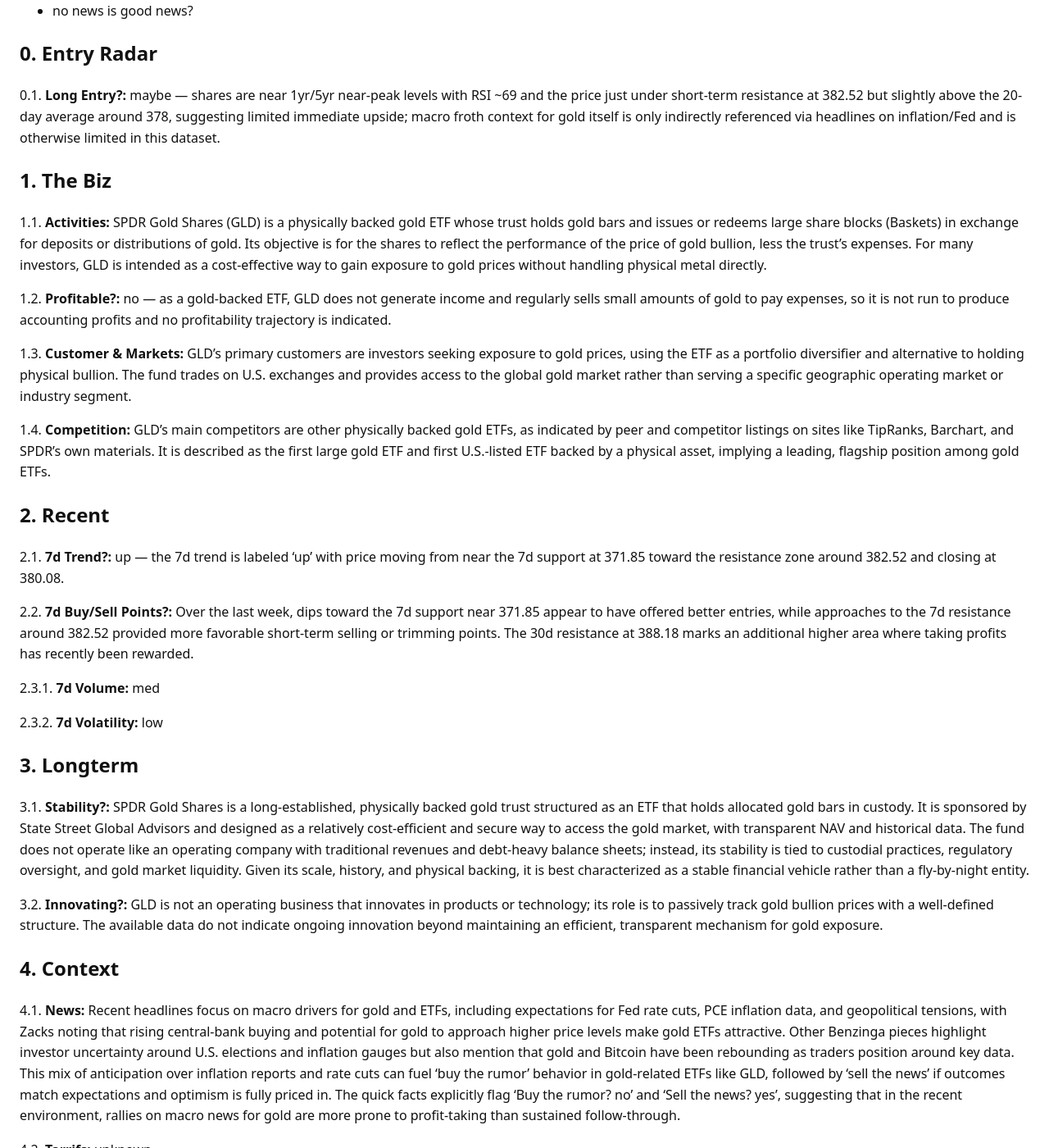
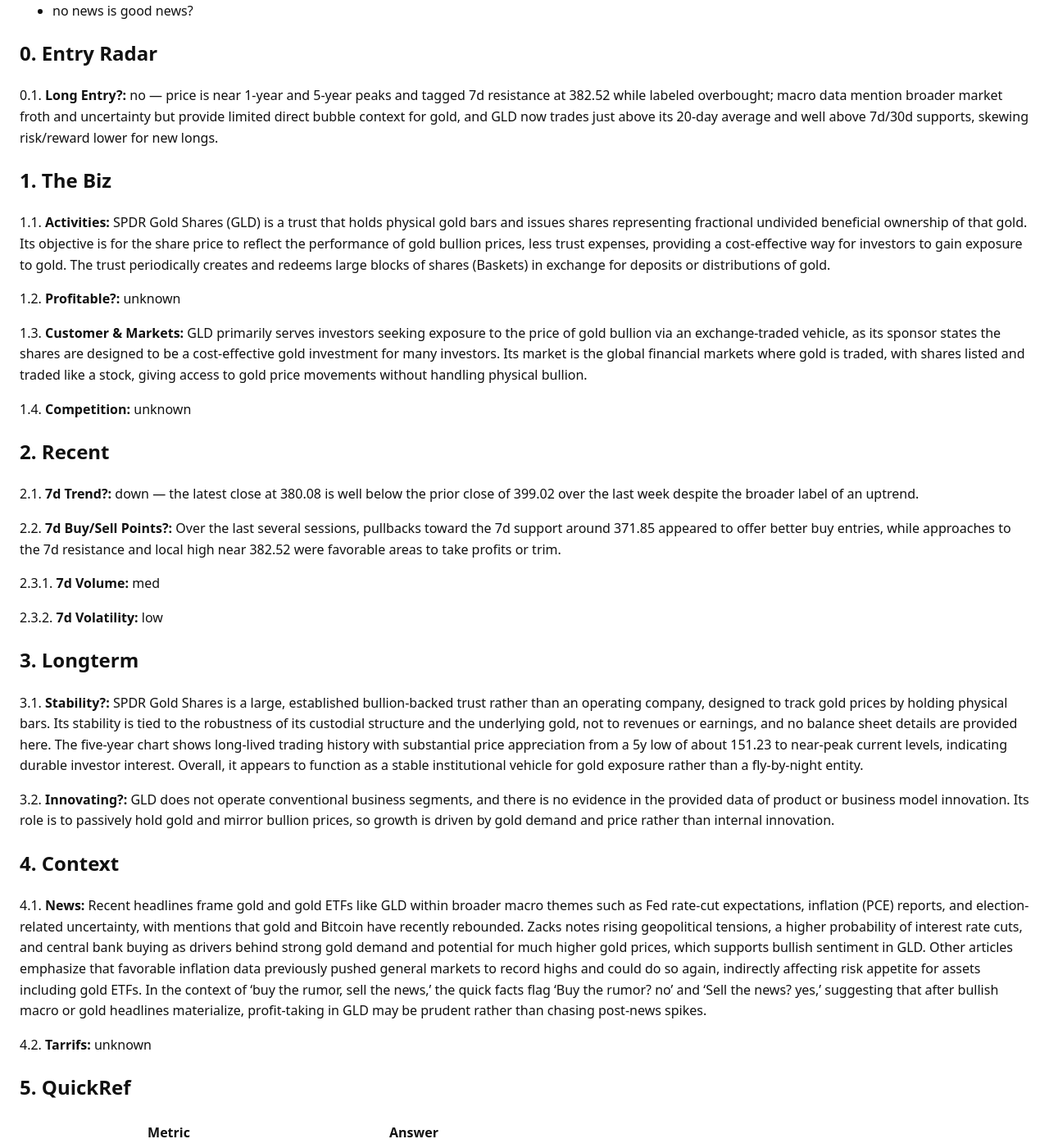
Before and after one commit to ryness/stonks, a Jekyll site: the page built from _reports/GLD.md, in a window 1280 px wide and 1400 px high, scrolled down 411 px. Shown: the whole window at 82% size. Built offline with Jekyll 4.4.1, drawn with Linux system fonts in a browser that asks for light colours; some of the changed text lies outside the part shown.

Commit message:
Update report: rotation+GodsEye

```diff
--- a/_reports/GLD.md
+++ b/_reports/GLD.md
@@ -2,11 +2,11 @@
 layout: default
 title: "GLD Stock Report"
 ticker: "GLD"
-date: 2025-12-16
-generated_at: 2025-12-16T01:42:30.828321+00:00
-runtime_seconds: 32.11
+date: 2025-12-20
+generated_at: 2025-12-20T15:19:24.756969+00:00
+runtime_seconds: 28.01
 raw_markdown: |
-  **Generated:** <time class="js-local-time" datetime="2025-12-16T01:42:30.828321+00:00">2025-12-16 01:42 UTC</time> (runtime 32.11s)
+  **Generated:** <time class="js-local-time" datetime="2025-12-20T15:19:24.756969+00:00">2025-12-20 15:19 UTC</time> (runtime 28.01s)
 
   <figure class="price-chart" role="img" aria-label="5-year price chart with 1-year and 5-year lows">
   <svg viewBox="0 0 720 260" preserveAspectRatio="none">
@@ -51,23 +51,23 @@ raw_markdown: |
 
   ## 0. Entry Radar
 
-  0.1. **Long Entry?:** maybe — shares are near 1yr/5yr near-peak levels with RSI ~69 and the price just under short-term resistance at 382.52 but slightly above the 20-day average around 378, suggesting limited immediate upside; macro froth context for gold itself is only indirectly referenced via headlines on inflation/Fed and is otherwise limited in this dataset.
+  0.1. **Long Entry?:** no — price is near 1-year and 5-year peaks and tagged 7d resistance at 382.52 while labeled overbought; macro data mention broader market froth and uncertainty but provide limited direct bubble context for gold, and GLD now trades just above its 20-day average and well above 7d/30d supports, skewing risk/reward lower for new longs.
 
   ## 1. The Biz
 
-  1.1. **Activities:** SPDR Gold Shares (GLD) is a physically backed gold ETF whose trust holds gold bars and issues or redeems large share blocks (Baskets) in exchange for deposits or distributions of gold. Its objective is for the shares to reflect the performance of the price of gold bullion, less the trust's expenses. For many investors, GLD is intended as a cost-effective way to gain exposure to gold prices without handling physical metal directly.
+  1.1. **Activities:** SPDR Gold Shares (GLD) is a trust that holds physical gold bars and issues shares representing fractional undivided beneficial ownership of that gold. Its objective is for the share price to reflect the performance of gold bullion prices, less trust expenses, providing a cost-effective way for investors to gain exposure to gold. The trust periodically creates and redeems large blocks of shares (Baskets) in exchange for deposits or distributions of gold.
 
-  1.2. **Profitable?:** no — as a gold-backed ETF, GLD does not generate income and regularly sells small amounts of gold to pay expenses, so it is not run to produce accounting profits and no profitability trajectory is indicated.
+  1.2. **Profitable?:** unknown
 
-  1.3. **Customer & Markets:** GLD's primary customers are investors seeking exposure to gold prices, using the ETF as a portfolio diversifier and alternative to holding physical bullion. The fund trades on U.S. exchanges and provides access to the global gold market rather than serving a specific geographic operating market or industry segment.
+  1.3. **Customer & Markets:** GLD primarily serves investors seeking exposure to the price of gold bullion via an exchange-traded vehicle, as its sponsor states the shares are designed to be a cost-effective gold investment for many investors. Its market is the global financial markets where gold is traded, with shares listed and traded like a stock, giving access to gold price movements without handling physical bullion.
 
-  1.4. **Competition:** GLD's main competitors are other physically backed gold ETFs, as indicated by peer and competitor listings on sites like TipRanks, Barchart, and SPDR's own materials. It is described as the first large gold ETF and first U.S.-listed ETF backed by a physical asset, implying a leading, flagship position among gold ETFs.
+  1.4. **Competition:** unknown
 
   ## 2. Recent
 
-  2.1. **7d Trend?:** up — the 7d trend is labeled 'up' with price moving from near the 7d support at 371.85 toward the resistance zone around 382.52 and closing at 380.08.
+  2.1. **7d Trend?:** down — the latest close at 380.08 is well below the prior close of 399.02 over the last week despite the broader label of an uptrend.
 
-  2.2. **7d Buy/Sell Points?:** Over the last week, dips toward the 7d support near 371.85 appear to have offered better entries, while approaches to the 7d resistance around 382.52 provided more favorable short-term selling or trimming points. The 30d resistance at 388.18 marks an additional higher area where taking profits has recently been rewarded.
+  2.2. **7d Buy/Sell Points?:** Over the last several sessions, pullbacks toward the 7d support around 371.85 appeared to offer better buy entries, while approaches to the 7d resistance and local high near 382.52 were favorable areas to take profits or trim.
 
   2.3.1. **7d Volume:** med
 
@@ -75,13 +75,13 @@ raw_markdown: |
 
   ## 3. Longterm
 
-  3.1. **Stability?:** SPDR Gold Shares is a long-established, physically backed gold trust structured as an ETF that holds allocated gold bars in custody. It is sponsored by State Street Global Advisors and designed as a relatively cost-efficient and secure way to access the gold market, with transparent NAV and historical data. The fund does not operate like an operating company with traditional revenues and debt-heavy balance sheets; instead, its stability is tied to custodial practices, regulatory oversight, and gold market liquidity. Given its scale, history, and physical backing, it is best characterized as a stable financial vehicle rather than a fly-by-night entity.
+  3.1. **Stability?:** SPDR Gold Shares is a large, established bullion-backed trust rather than an operating company, designed to track gold prices by holding physical bars. Its stability is tied to the robustness of its custodial structure and the underlying gold, not to revenues or earnings, and no balance sheet details are provided here. The five-year chart shows long-lived trading history with substantial price appreciation from a 5y low of about 151.23 to near-peak current levels, indicating durable investor interest. Overall, it appears to function as a stable institutional vehicle for gold exposure rather than a fly-by-night entity.
 
-  3.2. **Innovating?:** GLD is not an operating business that innovates in products or technology; its role is to passively track gold bullion prices with a well-defined structure. The available data do not indicate ongoing innovation beyond maintaining an efficient, transparent mechanism for gold exposure.
+  3.2. **Innovating?:** GLD does not operate conventional business segments, and there is no evidence in the provided data of product or business model innovation. Its role is to passively hold gold and mirror bullion prices, so growth is driven by gold demand and price rather than internal innovation.
 
   ## 4. Context
 
-  4.1. **News:** Recent headlines focus on macro drivers for gold and ETFs, including expectations for Fed rate cuts, PCE inflation data, and geopolitical tensions, with Zacks noting that rising central-bank buying and potential for gold to approach higher price levels make gold ETFs attractive. Other Benzinga pieces highlight investor uncertainty around U.S. elections and inflation gauges but also mention that gold and Bitcoin have been rebounding as traders position around key data. This mix of anticipation over inflation reports and rate cuts can fuel 'buy the rumor' behavior in gold-related ETFs like GLD, followed by 'sell the news' if outcomes match expectations and optimism is fully priced in. The quick facts explicitly flag 'Buy the rumor? no' and 'Sell the news? yes', suggesting that in the recent environment, rallies on macro news for gold are more prone to profit-taking than sustained follow-through.
+  4.1. **News:** Recent headlines frame gold and gold ETFs like GLD within broader macro themes such as Fed rate-cut expectations, inflation (PCE) reports, and election-related uncertainty, with mentions that gold and Bitcoin have recently rebounded. Zacks notes rising geopolitical tensions, a higher probability of interest rate cuts, and central bank buying as drivers behind strong gold demand and potential for much higher gold prices, which supports bullish sentiment in GLD. Other articles emphasize that favorable inflation data previously pushed general markets to record highs and could do so again, indirectly affecting risk appetite for assets including gold ETFs. In the context of 'buy the rumor, sell the news,' the quick facts flag 'Buy the rumor? no' and 'Sell the news? yes,' suggesting that after bullish macro or gold headlines materialize, profit-taking in GLD may be prudent rather than chasing post-news spikes.
 
   4.2. **Tarrifs:** unknown
 
@@ -115,8 +115,8 @@ raw_markdown: |
   <li>massive.com: company profile &amp; branding, technical indicators, headlines (5 items)</li>
   <li>yfinance: fundamentals, earnings calendar</li>
   <li>Google Custom Search: core business, product portfolio, profitability, earnings trend, target customers, market segments, competitors, market share, rumors, tariffs news, latest rumor, tariff impact</li>
-  <li>NewsAPI: latest news</li>
-  <li>The Guardian: business model, profit outlook, market expansion, competitive landscape, rumor, tariff, tariffs</li>
+  <li>NewsAPI: business model, latest news</li>
+  <li>The Guardian: profit outlook, market expansion, competitive landscape, rumor, tariff, tariffs</li>
   <li>cached: prices &amp; technicals</li>
   </ul>
   </div>
@@ -169,11 +169,7 @@ raw_markdown: |
       google_custom_search: 5 result(s)
     newsapi search -&gt; GLD business model (priority: newsapi, gnews, guardian)
   NewsAPI search: GET https://newsapi.org/v2/everything?q=GLD+business+model&amp;pageSize=5&amp;language=en&amp;sortBy=publishedAt&amp;apiKey=%2A%2A%2A
-  GNews search: GET https://gnews.io/api/v4/search?q=GLD+business+model&amp;lang=en&amp;max=5&amp;token=%2A%2A%2A
-  Guardian search: GET https://content.guardianapis.com/search?q=GLD+business+model&amp;api-key=%2A%2A%2A&amp;page-size=5&amp;order-by=newest&amp;show-fields=trailText
-      newsapi: 0 result(s)
-      gnews: 0 result(s)
-      guardian: 5 result(s)
+      newsapi: 1 result(s)
     google_custom_search search -&gt; GLD profitability (priority: google_custom_search, newsapi, gnews, guardian)
   Google Custom Search: GET https://www.googleapis.com/customsearch/v1?key=%2A%2A%2A&amp;cx=46c4e3bbc6b31470f&amp;q=GLD+profitability&amp;num=5
       google_custom_search: 5 result(s)
@@ -267,12 +263,12 @@ raw_markdown: |
     - 4.2 Tarrifs
   Asking OpenAI for analysis...
   Received response from OpenAI.
-  LLM raw output (truncated): {&quot;0.1&quot;: &quot;maybe — shares are near 1yr/5yr near-peak levels with RSI ~69 and the price just under short-term resistance at 382.52 but slightly above the 20-day average around 378, suggesting limited immediate upside; macro froth context for gold itself is only indirectly referenced via headlines on inflation/Fed and is otherwise limited in this dataset.&quot;, &quot;1.1&quot;: &quot;SPDR Gold Shares (GLD) is a physically backed gold ETF whose trust holds gold bars and issues or redeems large share blocks (Baskets) in exchange for deposits or distributions of gold. Its objective is for the shares to reflect the perf
+  LLM raw output (truncated): {&quot;0.1&quot;: &quot;no — price is near 1-year and 5-year peaks and tagged 7d resistance at 382.52 while labeled overbought; macro data mention broader market froth and uncertainty but provide limited direct bubble context for gold, and GLD now trades just above its 20-day average and well above 7d/30d supports, skewing risk/reward lower for new longs.&quot;, &quot;1.1&quot;: &quot;SPDR Gold Shares (GLD) is a trust that holds physical gold bars and issues shares representing fractional undivided beneficial ownership of that gold. Its objective is for the share price to reflect the performance of gold bullion prices, less tru
   </code></pre>
   </details>
 ---
 
-**Generated:** <time class="js-local-time" datetime="2025-12-16T01:42:30.828321+00:00">2025-12-16 01:42 UTC</time> (runtime 32.11s)
+**Generated:** <time class="js-local-time" datetime="2025-12-20T15:19:24.756969+00:00">2025-12-20 15:19 UTC</time> (runtime 28.01s)
 
 <figure class="price-chart" role="img" aria-label="5-year price chart with 1-year and 5-year lows">
 <svg viewBox="0 0 720 260" preserveAspectRatio="none">
@@ -317,23 +313,23 @@ raw_markdown: |
 
 ## 0. Entry Radar
 
-0.1. **Long Entry?:** maybe — shares are near 1yr/5yr near-peak levels with RSI ~69 and the price just under short-term resistance at 382.52 but slightly above the 20-day average around 378, suggesting limited immediate upside; macro froth context for gold itself is only indirectly referenced via headlines on inflation/Fed and is otherwise limited in this dataset.
+0.1. **Long Entry?:** no — price is near 1-year and 5-year peaks and tagged 7d resistance at 382.52 while labeled overbought; macro data mention broader market froth and uncertainty but provide limited direct bubble context for gold, and GLD now trades just above its 20-day average and well above 7d/30d supports, skewing risk/reward lower for new longs.
 
 ## 1. The Biz
 
-1.1. **Activities:** SPDR Gold Shares (GLD) is a physically backed gold ETF whose trust holds gold bars and issues or redeems large share blocks (Baskets) in exchange for deposits or distributions of gold. Its objective is for the shares to reflect the performance of the price of gold bullion, less the trust's expenses. For many investors, GLD is intended as a cost-effective way to gain exposure to gold prices without handling physical metal directly.
+1.1. **Activities:** SPDR Gold Shares (GLD) is a trust that holds physical gold bars and issues shares representing fractional undivided beneficial ownership of that gold. Its objective is for the share price to reflect the performance of gold bullion prices, less trust expenses, providing a cost-effective way for investors to gain exposure to gold. The trust periodically creates and redeems large blocks of shares (Baskets) in exchange for deposits or distributions of gold.
 
-1.2. **Profitable?:** no — as a gold-backed ETF, GLD does not generate income and regularly sells small amounts of gold to pay expenses, so it is not run to produce accounting profits and no profitability trajectory is indicated.
+1.2. **Profitable?:** unknown
 
-1.3. **Customer & Markets:** GLD's primary customers are investors seeking exposure to gold prices, using the ETF as a portfolio diversifier and alternative to holding physical bullion. The fund trades on U.S. exchanges and provides access to the global gold market rather than serving a specific geographic operating market or industry segment.
+1.3. **Customer & Markets:** GLD primarily serves investors seeking exposure to the price of gold bullion via an exchange-traded vehicle, as its sponsor states the shares are designed to be a cost-effective gold investment for many investors. Its market is the global financial markets where gold is traded, with shares listed and traded like a stock, giving access to gold price movements without handling physical bullion.
 
-1.4. **Competition:** GLD's main competitors are other physically backed gold ETFs, as indicated by peer and competitor listings on sites like TipRanks, Barchart, and SPDR's own materials. It is described as the first large gold ETF and first U.S.-listed ETF backed by a physical asset, implying a leading, flagship position among gold ETFs.
+1.4. **Competition:** unknown
 
 ## 2. Recent
 
-2.1. **7d Trend?:** up — the 7d trend is labeled 'up' with price moving from near the 7d support at 371.85 toward the resistance zone around 382.52 and closing at 380.08.
+2.1. **7d Trend?:** down — the latest close at 380.08 is well below the prior close of 399.02 over the last week despite the broader label of an uptrend.
 
-2.2. **7d Buy/Sell Points?:** Over the last week, dips toward the 7d support near 371.85 appear to have offered better entries, while approaches to the 7d resistance around 382.52 provided more favorable short-term selling or trimming points. The 30d resistance at 388.18 marks an additional higher area where taking profits has recently been rewarded.
+2.2. **7d Buy/Sell Points?:** Over the last several sessions, pullbacks toward the 7d support around 371.85 appeared to offer better buy entries, while approaches to the 7d resistance and local high near 382.52 were favorable areas to take profits or trim.
 
 2.3.1. **7d Volume:** med
 
@@ -341,13 +337,13 @@ raw_markdown: |
 
 ## 3. Longterm
 
-3.1. **Stability?:** SPDR Gold Shares is a long-established, physically backed gold trust structured as an ETF that holds allocated gold bars in custody. It is sponsored by State Street Global Advisors and designed as a relatively cost-efficient and secure way to access the gold market, with transparent NAV and historical data. The fund does not operate like an operating company with traditional revenues and debt-heavy balance sheets; instead, its stability is tied to custodial practices, regulatory oversight, and gold market liquidity. Given its scale, history, and physical backing, it is best characterized as a stable financial vehicle rather than a fly-by-night entity.
+3.1. **Stability?:** SPDR Gold Shares is a large, established bullion-backed trust rather than an operating company, designed to track gold prices by holding physical bars. Its stability is tied to the robustness of its custodial structure and the underlying gold, not to revenues or earnings, and no balance sheet details are provided here. The five-year chart shows long-lived trading history with substantial price appreciation from a 5y low of about 151.23 to near-peak current levels, indicating durable investor interest. Overall, it appears to function as a stable institutional vehicle for gold exposure rather than a fly-by-night entity.
 
-3.2. **Innovating?:** GLD is not an operating business that innovates in products or technology; its role is to passively track gold bullion prices with a well-defined structure. The available data do not indicate ongoing innovation beyond maintaining an efficient, transparent mechanism for gold exposure.
+3.2. **Innovating?:** GLD does not operate conventional business segments, and there is no evidence in the provided data of product or business model innovation. Its role is to passively hold gold and mirror bullion prices, so growth is driven by gold demand and price rather than internal innovation.
 
 ## 4. Context
 
-4.1. **News:** Recent headlines focus on macro drivers for gold and ETFs, including expectations for Fed rate cuts, PCE inflation data, and geopolitical tensions, with Zacks noting that rising central-bank buying and potential for gold to approach higher price levels make gold ETFs attractive. Other Benzinga pieces highlight investor uncertainty around U.S. elections and inflation gauges but also mention that gold and Bitcoin have been rebounding as traders position around key data. This mix of anticipation over inflation reports and rate cuts can fuel 'buy the rumor' behavior in gold-related ETFs like GLD, followed by 'sell the news' if outcomes match expectations and optimism is fully priced in. The quick facts explicitly flag 'Buy the rumor? no' and 'Sell the news? yes', suggesting that in the recent environment, rallies on macro news for gold are more prone to profit-taking than sustained follow-through.
+4.1. **News:** Recent headlines frame gold and gold ETFs like GLD within broader macro themes such as Fed rate-cut expectations, inflation (PCE) reports, and election-related uncertainty, with mentions that gold and Bitcoin have recently rebounded. Zacks notes rising geopolitical tensions, a higher probability of interest rate cuts, and central bank buying as drivers behind strong gold demand and potential for much higher gold prices, which supports bullish sentiment in GLD. Other articles emphasize that favorable inflation data previously pushed general markets to record highs and could do so again, indirectly affecting risk appetite for assets including gold ETFs. In the context of 'buy the rumor, sell the news,' the quick facts flag 'Buy the rumor? no' and 'Sell the news? yes,' suggesting that after bullish macro or gold headlines materialize, profit-taking in GLD may be prudent rather than chasing post-news spikes.
 
 4.2. **Tarrifs:** unknown
 
@@ -381,8 +377,8 @@ raw_markdown: |
 <li>massive.com: company profile &amp; branding, technical indicators, headlines (5 items)</li>
 <li>yfinance: fundamentals, earnings calendar</li>
 <li>Google Custom Search: core business, product portfolio, profitability, earnings trend, target customers, market segments, competitors, market share, rumors, tariffs news, latest rumor, tariff impact</li>
-<li>NewsAPI: latest news</li>
-<li>The Guardian: business model, profit outlook, market expansion, competitive landscape, rumor, tariff, tariffs</li>
+<li>NewsAPI: business model, latest news</li>
+<li>The Guardian: profit outlook, market expansion, competitive landscape, rumor, tariff, tariffs</li>
 <li>cached: prices &amp; technicals</li>
 </ul>
 </div>
@@ -435,11 +431,7 @@ Google Custom Search: GET https://www.googleapis.com/customsearch/v1?key=%2A%2A%
     google_custom_search: 5 result(s)
   newsapi search -&gt; GLD business model (priority: newsapi, gnews, guardian)
 NewsAPI search: GET https://newsapi.org/v2/everything?q=GLD+business+model&amp;pageSize=5&amp;language=en&amp;sortBy=publishedAt&amp;apiKey=%2A%2A%2A
-GNews search: GET https://gnews.io/api/v4/search?q=GLD+business+model&amp;lang=en&amp;max=5&amp;token=%2A%2A%2A
-Guardian search: GET https://content.guardianapis.com/search?q=GLD+business+model&amp;api-key=%2A%2A%2A&amp;page-size=5&amp;order-by=newest&amp;show-fields=trailText
-    newsapi: 0 result(s)
-    gnews: 0 result(s)
-    guardian: 5 result(s)
+    newsapi: 1 result(s)
   google_custom_search search -&gt; GLD profitability (priority: google_custom_search, newsapi, gnews, guardian)
 Google Custom Search: GET https://www.googleapis.com/customsearch/v1?key=%2A%2A%2A&amp;cx=46c4e3bbc6b31470f&amp;q=GLD+profitability&amp;num=5
     google_custom_search: 5 result(s)
@@ -533,6 +525,6 @@ Dispatching bullets to OpenAI:
   - 4.2 Tarrifs
 Asking OpenAI for analysis...
 Received response from OpenAI.
-LLM raw output (truncated): {&quot;0.1&quot;: &quot;maybe — shares are near 1yr/5yr near-peak levels with RSI ~69 and the price just under short-term resistance at 382.52 but slightly above the 20-day average around 378, suggesting limited immediate upside; macro froth context for gold itself is only indirectly referenced via headlines on inflation/Fed and is otherwise limited in this dataset.&quot;, &quot;1.1&quot;: &quot;SPDR Gold Shares (GLD) is a physically backed gold ETF whose trust holds gold bars and issues or redeems large share blocks (Baskets) in exchange for deposits or distributions of gold. Its objective is for the shares to reflect the perf
+LLM raw output (truncated): {&quot;0.1&quot;: &quot;no — price is near 1-year and 5-year peaks and tagged 7d resistance at 382.52 while labeled overbought; macro data mention broader market froth and uncertainty but provide limited direct bubble context for gold, and GLD now trades just above its 20-day average and well above 7d/30d supports, skewing risk/reward lower for new longs.&quot;, &quot;1.1&quot;: &quot;SPDR Gold Shares (GLD) is a trust that holds physical gold bars and issues shares representing fractional undivided beneficial ownership of that gold. Its objective is for the share price to reflect the performance of gold bullion prices, less tru
 </code></pre>
 </details>
```
Also changed, not shown: other parts of _reports/GLD.md (+2 -2 lines), _reports/GODSEYE.md (+20 -44 lines).
